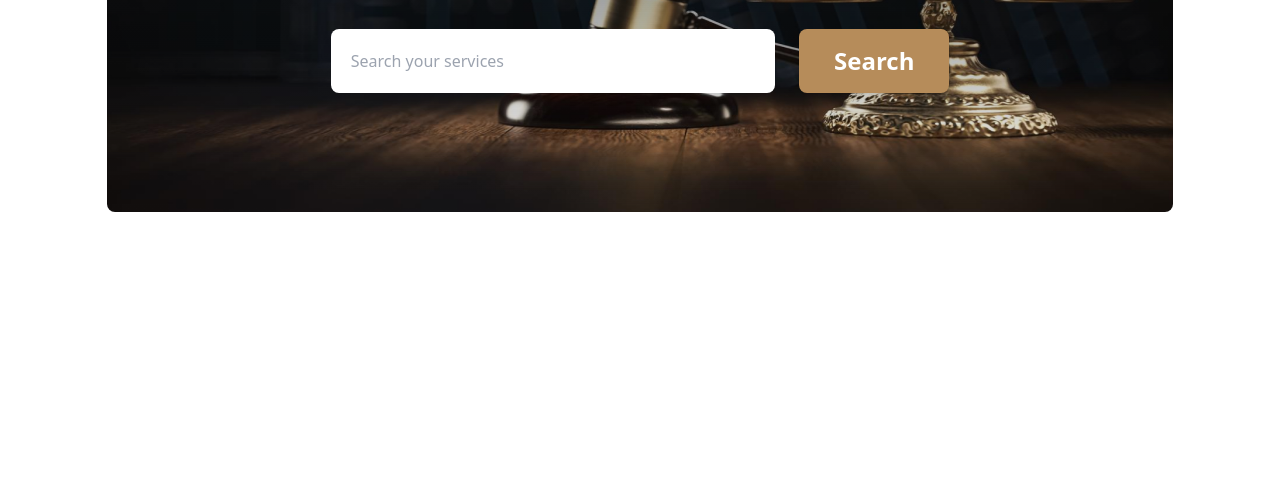
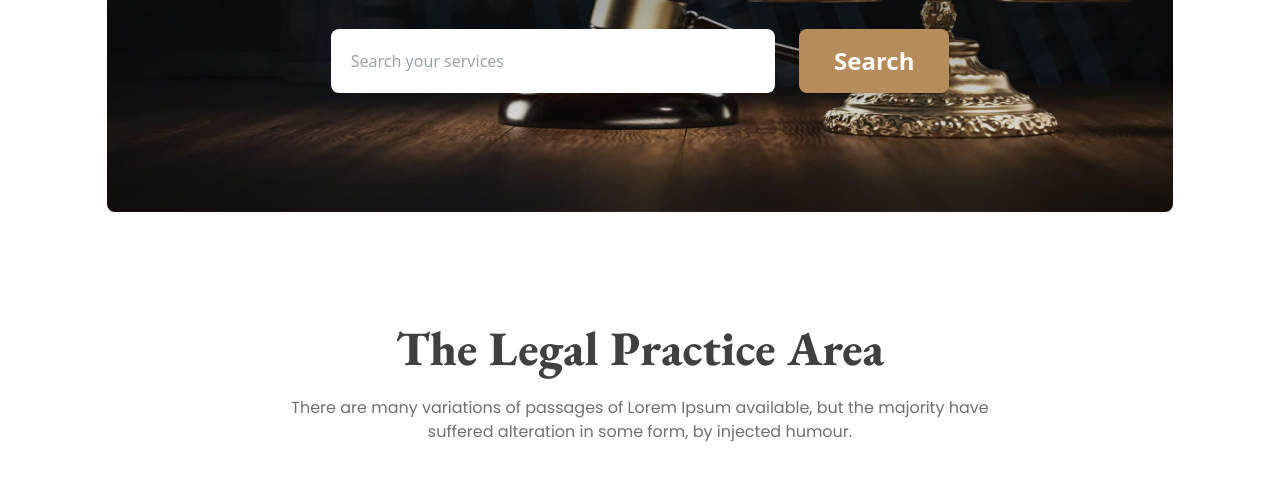
Before and after one commit to jnakht/legal-solutions-website, a plain HTML site: page index.html in a window 1280 px wide. Shown: the part 522-1002 px from the top of the page. Before the commit the page ends 846 px from the top, so only its background shows below. Drawn offline with nearby package versions, Linux system fonts and the light colour scheme.

Commit message:
legal practice area added without grid part

```diff
--- a/index.html
+++ b/index.html
@@ -53,7 +53,7 @@
 </head>
 
 <body>
-    <header class="md:w-10/12 mx-auto">
+    <header class=" container md:w-10/12 mx-auto">
         <div class="navbar md:mt-14 md:mb-14">
             <div class="navbar-start">
               <div class="dropdown">
@@ -132,8 +132,12 @@
                 </form>
            </section>
     </header>
-    <main>
-
+    <main class="container md:w-10/12 mx-auto">
+        <!-- legal practice area section -->
+         <section class="mb-16 mx-auto text-center max-w-[714px]">
+                <h1 class="text-[#414040] second-font text-5xl font-extrabold mb-6">The Legal Practice Area</h1>
+                <p class="text-[#707070] font-poppins text-base font-normal">There are many variations of passages of Lorem Ipsum available, but the majority have suffered alteration in some form, by injected humour.</p>
+         </section>
     </main>
     <footer>
 
```
